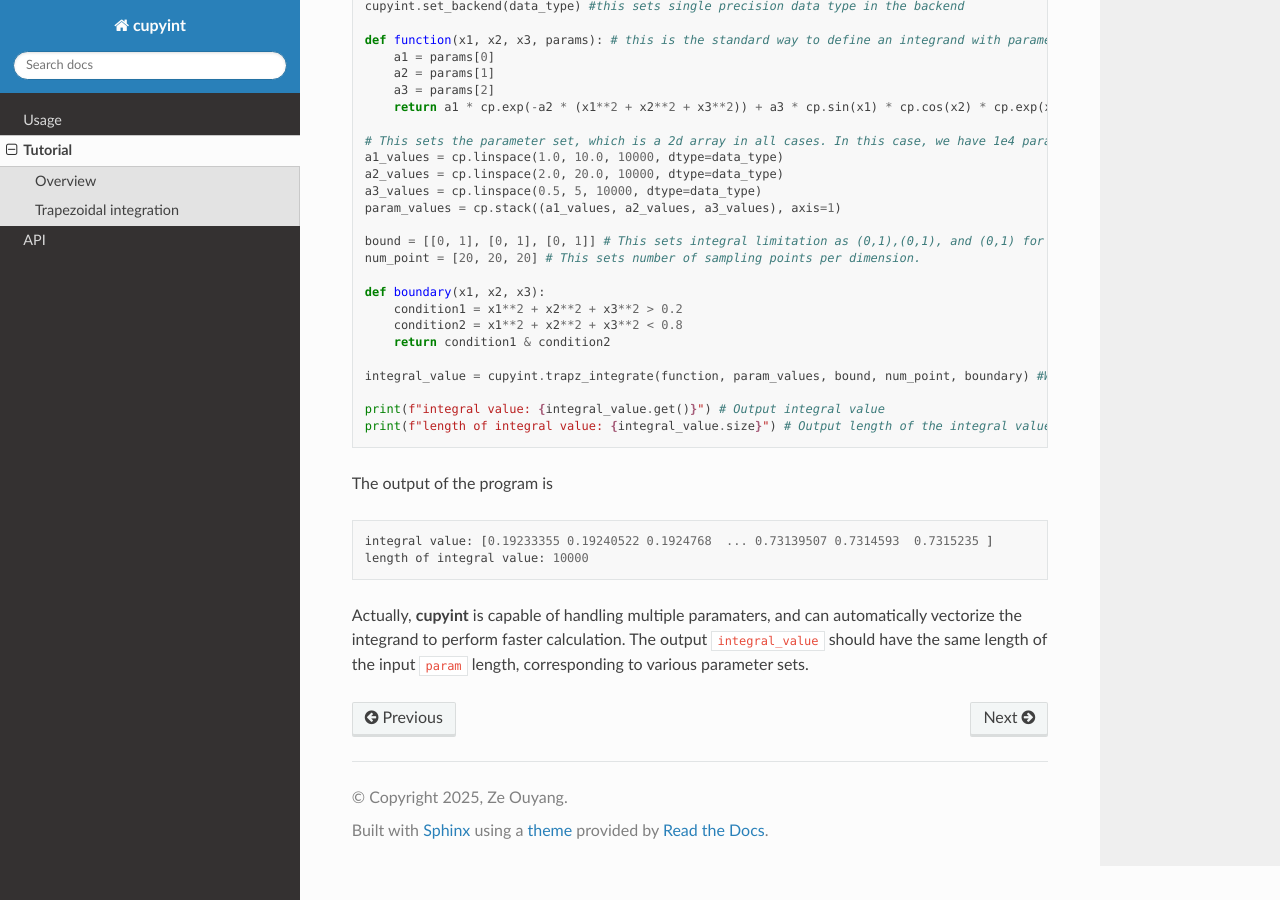
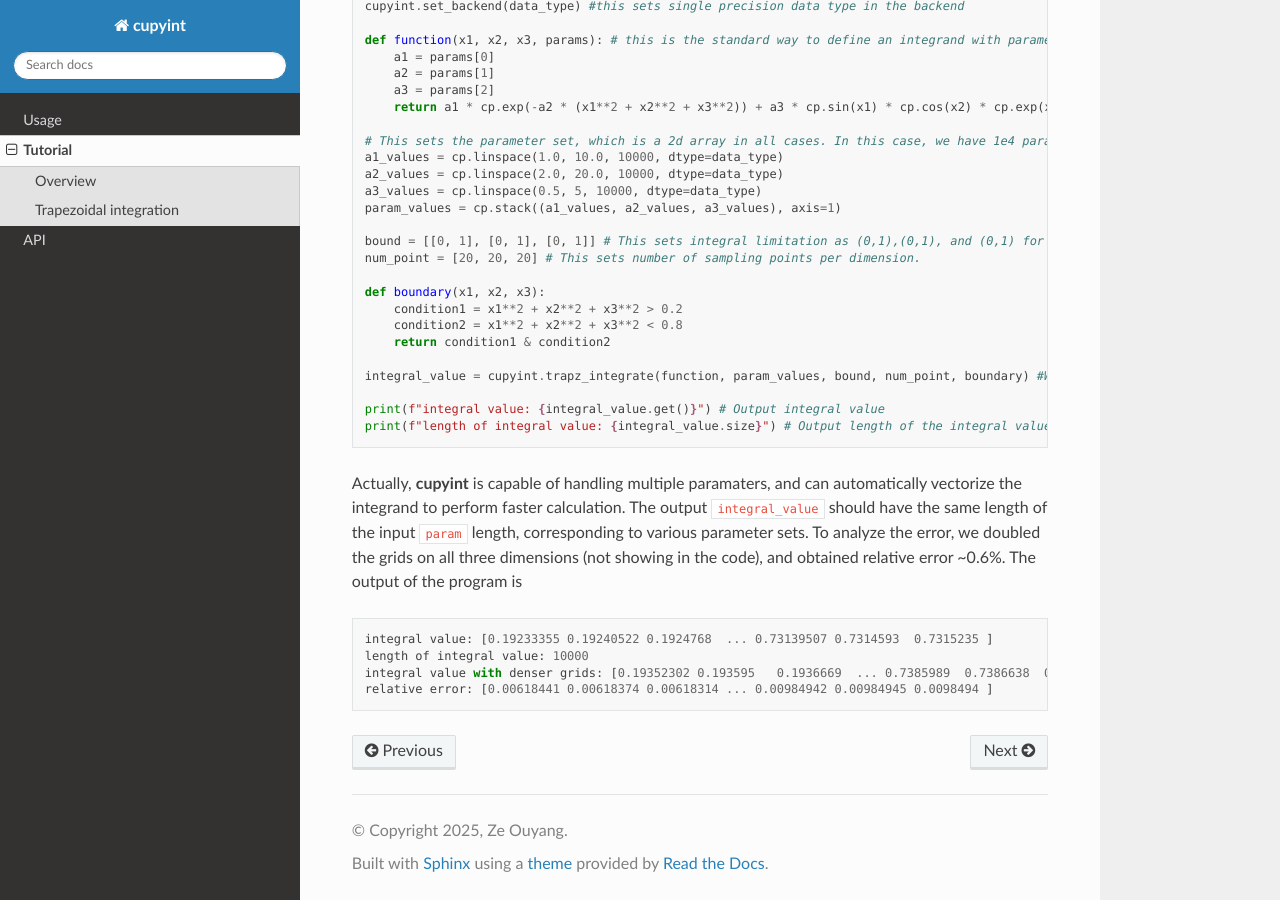
Before and after one commit to ze-ouyang/cupyint_doc, a Sphinx documentation site: the page built from docs/source/tutorial.rst, in a window 1280 px wide and 900 px high, scrolled down 2439 px. Built offline with Sphinx 7.4.7 and the Read the Docs theme 3.1.0, drawn with Linux system fonts in a browser that asks for light colours.

Commit message:
Update tutorial.rst

```diff
--- a/docs/source/tutorial.rst
+++ b/docs/source/tutorial.rst
@@ -114,11 +114,11 @@ Our second example is a more complicated one, as we will try to integrate :math:
   print(f"integral value: {integral_value.get()}") # Output integral value
   print(f"length of integral value: {integral_value.size}") # Output length of the integral value
 
-The output of the program is
+Actually, **cupyint** is capable of handling multiple paramaters, and can automatically vectorize the integrand to perform faster calculation. The output ``integral_value`` should have the same length of the input ``param`` length, corresponding to various parameter sets. To analyze the error, we doubled the grids on all three dimensions (not showing in the code), and obtained relative error ~0.6%. The output of the program is
 
 .. code-block:: python
 
   integral value: [0.19233355 0.19240522 0.1924768  ... 0.73139507 0.7314593  0.7315235 ]
   length of integral value: 10000
-
-Actually, **cupyint** is capable of handling multiple paramaters, and can automatically vectorize the integrand to perform faster calculation. The output ``integral_value`` should have the same length of the input ``param`` length, corresponding to various parameter sets.
+  integral value with denser grids: [0.19352302 0.193595   0.1936669  ... 0.7385989  0.7386638  0.7387286 ]
+  relative error: [0.00618441 0.00618374 0.00618314 ... 0.00984942 0.00984945 0.0098494 ]
```
